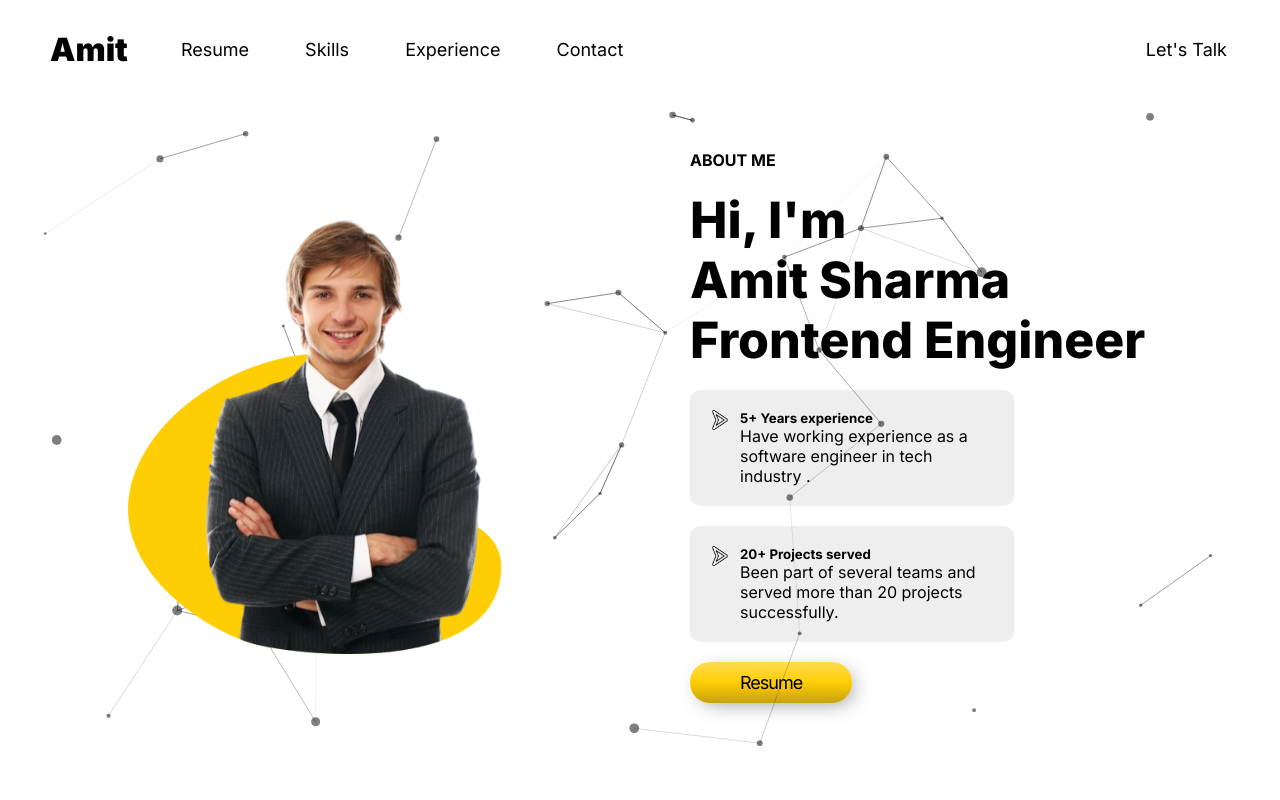
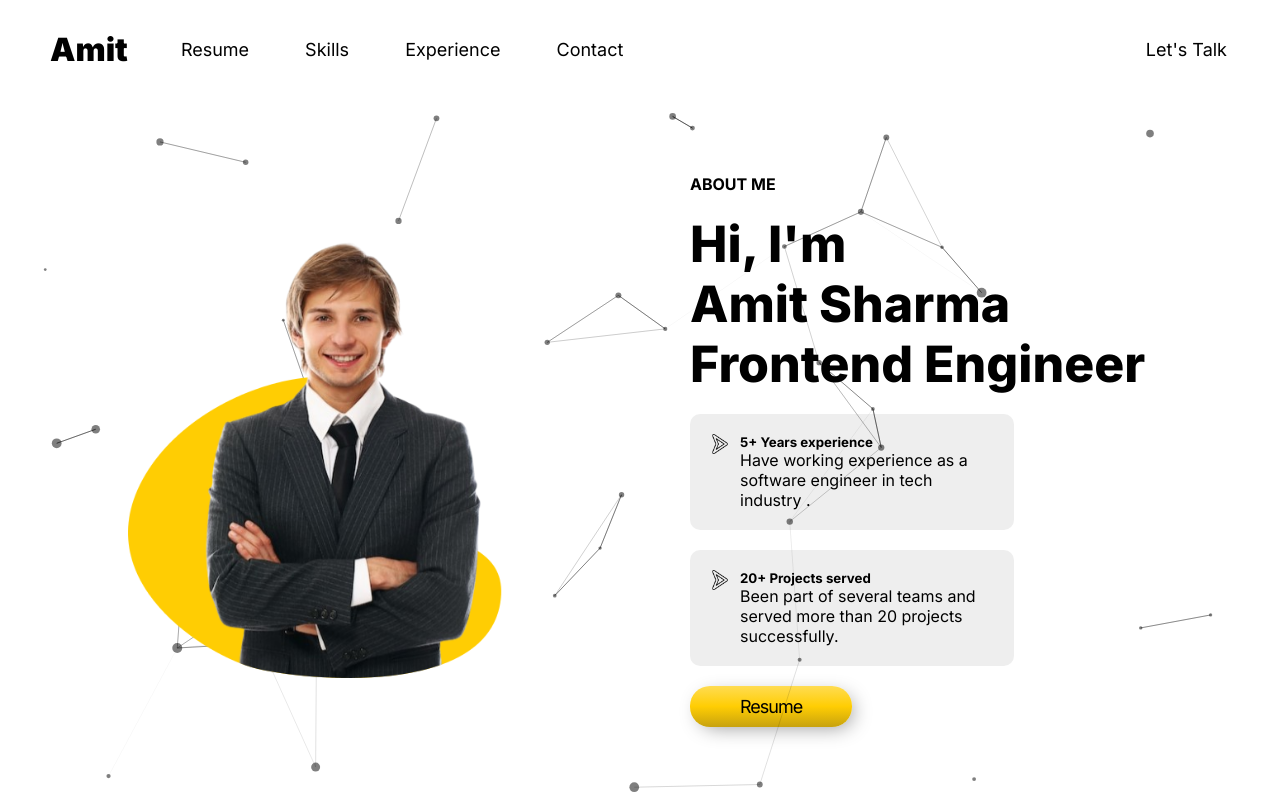
Before and after one commit to codegsaini/portfolio, a React (Vite) app: page / in a window 1280 px wide. Shown: the top 800 px of the page. Built offline with nearby package versions, Linux system fonts and the light colour scheme.

Commit message:
Update style.module.scss

```diff
--- a/src/components/hero-section/style.module.scss
+++ b/src/components/hero-section/style.module.scss
@@ -1,16 +1,17 @@
 .container {
 	width: 100%;
-	min-height: 100vh;
+	height: 100vh;
 	background-color: #ffffff;
 	flex: 1;
 	transition: 0.1s linear;
-	padding: 100px 0;
+	padding-top: 100px;
 }
 .scrolled_main_container {
 	border: 0 !important;
 }
 .main_container {
 	width: 100%;
+	height: 100%;
 	display: flex;
 	position: relative;
 }
```
